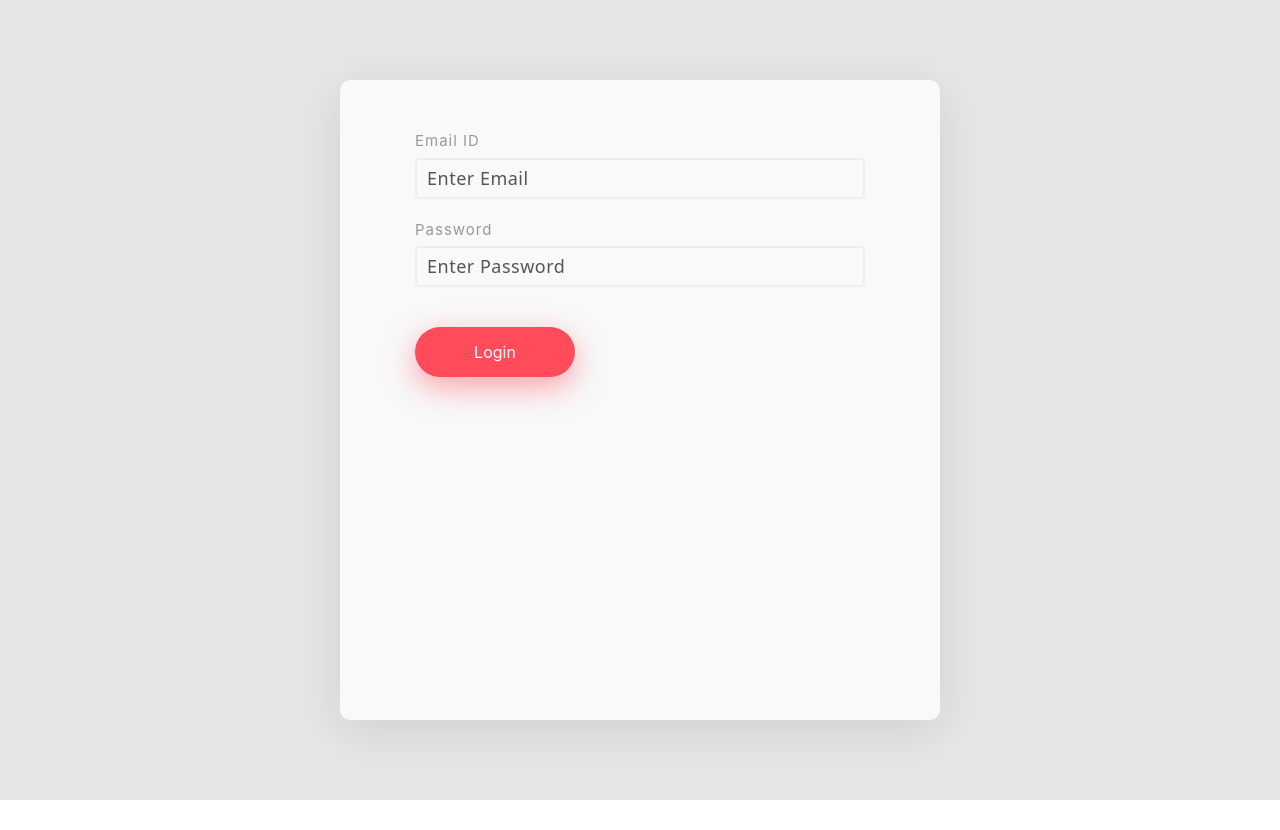
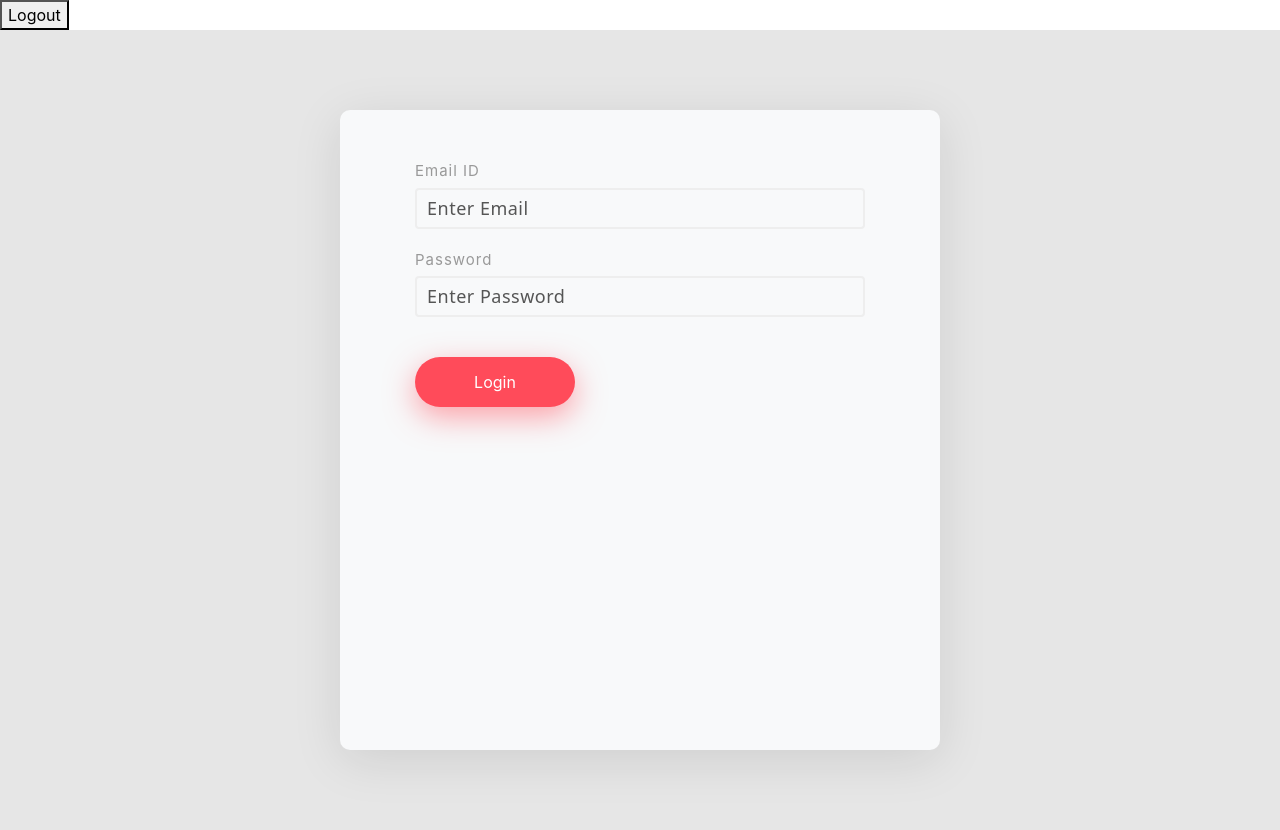
Before and after one commit to hardikgondalia/Todo-app, an Angular app: page /auth in a window 1280 px wide. Before the commit the page ends 800 px from the top, so only its background shows below. Built offline with nearby package versions, Linux system fonts and the light colour scheme; sample sign-in values are in the browser's storage.

Commit message:
logout button added

```diff
--- a/src/app/app.component.html
+++ b/src/app/app.component.html
@@ -1,4 +1,9 @@
 <div *ngIf="!showLoader">
+  <nav *ngIf="userLoggedIn">
+    <div>
+      <button (click)="logout()">Logout</button>
+    </div>
+  </nav>
   <router-outlet></router-outlet>
 </div>
 <div *ngIf="showLoader" class="loader">
--- a/src/app/app.component.ts
+++ b/src/app/app.component.ts
@@ -1,4 +1,7 @@
+import { AuthService } from './auth/auth.service';
 import { Component, OnInit } from '@angular/core';
+import { Router } from '@angular/router';
+import { TodoService } from './todo/todo.service';
 
 @Component({
   selector: 'app-root',
@@ -9,10 +12,23 @@ export class AppComponent  implements OnInit {
   title = 'todo';
 
   public showLoader:boolean = true;
+  public userLoggedIn:boolean = false;
+  constructor(private router:Router, public authService:AuthService, private todoService:TodoService){
+      }
 
   ngOnInit(): void {
     setTimeout(()=>{
       this.showLoader = false;
      },3000)
+
+     this.authService.isLoggedIn$.subscribe((res) => {
+      this.userLoggedIn = res
+    })
+
+}
+
+  logout(){
+    this.authService.logout();
+    this.userLoggedIn = false;
   }
 }
--- a/src/app/auth/auth.service.ts
+++ b/src/app/auth/auth.service.ts
@@ -1,6 +1,7 @@
 import { Injectable } from '@angular/core';
 import { TodoService } from '../todo/todo.service';
 import { BehaviorSubject, tap } from 'rxjs';
+import { Router } from '@angular/router';
 
 @Injectable({
   providedIn: 'root'
@@ -10,7 +11,7 @@ export class AuthService {
   private _isLoggedIn$ = new BehaviorSubject<boolean>(false);
   isLoggedIn$ = this._isLoggedIn$.asObservable()
 
-  constructor(private todoService:TodoService) {
+  constructor(private todoService:TodoService, private router:Router) {
     const token = localStorage.getItem('token')
     this._isLoggedIn$.next(!!token)
    }
@@ -18,10 +19,17 @@ export class AuthService {
   login(email:string, password:string){
     return this.todoService.postLogin(email, password).pipe(
       tap((response:any) => {
-        this._isLoggedIn$.next(true);
-        console.log(JSON.stringify(response.responseData))
-        localStorage.setItem('token', JSON.stringify(response.responseData))
+        if(response.responseData !== null){
+          this._isLoggedIn$.next(true)
+          localStorage.setItem('token', JSON.stringify(response.responseData))
+        }
+
       })
     )
   }
+
+  logout(){
+    localStorage.clear();
+    this.router.navigate(['/auth'])
+  }
 }
```
